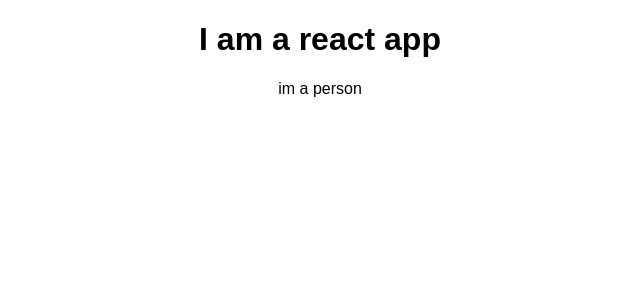
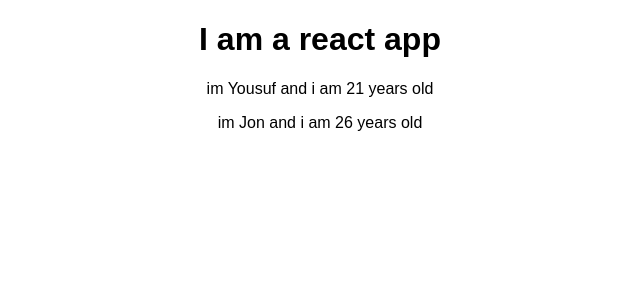
Before and after one commit to yousufmj/react-tutorial, a React (Create React App) app: page / in a window 1280 px wide. Shown: the top 300 px of the page, without its empty margins (320-960 px from the left). Built offline with nearby package versions, Linux system fonts and the light colour scheme.

Commit message:
adding properties in person comp

```diff
--- a/src/App.js
+++ b/src/App.js
@@ -7,7 +7,8 @@ class App extends Component {
         return (
             <div className="App">
                 <h1>I am a react app</h1>
-                <Person />
+                <Person name="Yousuf" age="21" />
+                <Person name="Jon" age="26" >My Hobbies: Gaming</Person>
             </div>
         );
 
--- a/src/Person/Person.js
+++ b/src/Person/Person.js
@@ -1,7 +1,7 @@
 import React from 'react';
 
-const person = () => {
-    return <p>im a person</p>;
+const person = (props) => {
+    return <p>im {props.name} and i am {props.age} years old</p>;
 };
 
 export default person;
```
